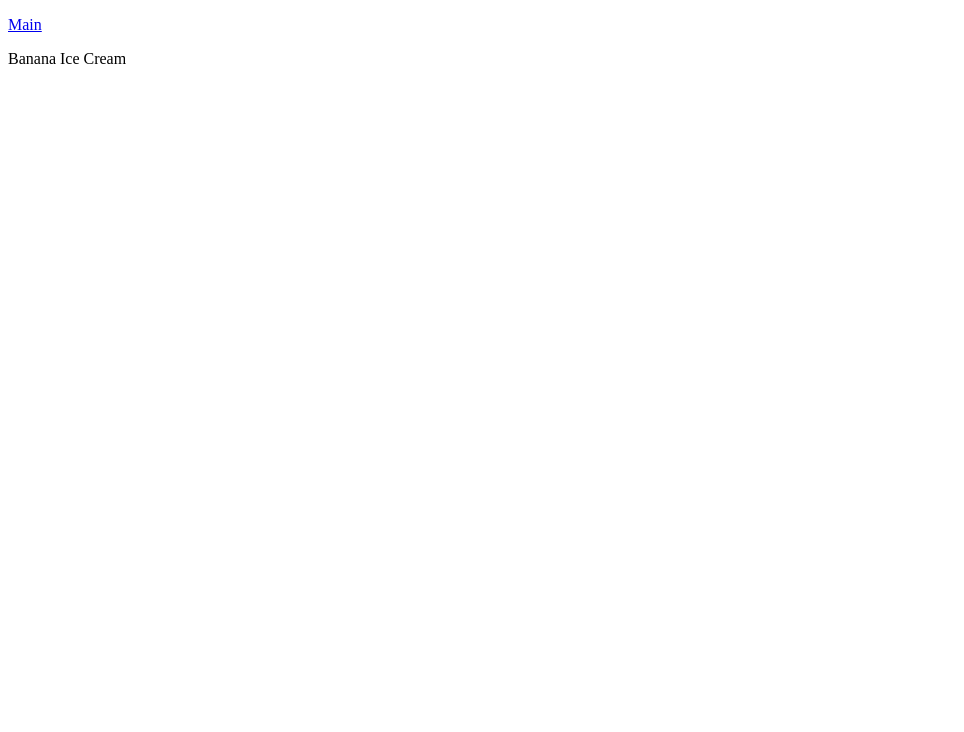
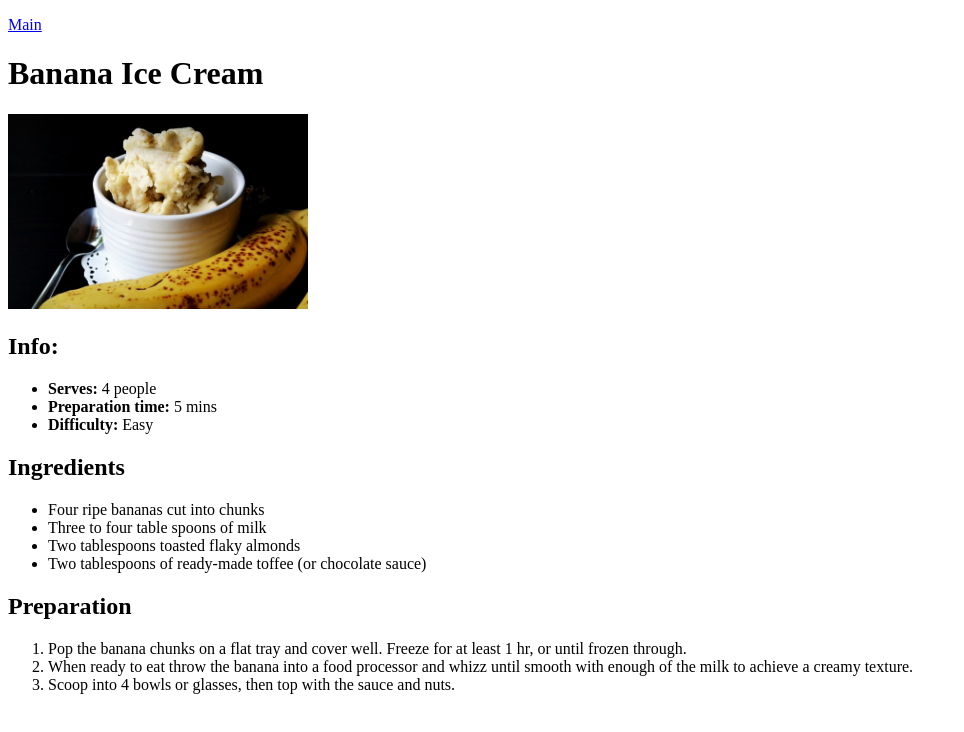
Before and after one commit to AdamMcCarthyCS/Odin-Project-Foundation, a plain HTML site: page odin-recipes/recipes/banana-ice-cream.html in a window 1280 px wide. Shown: the whole page, without its empty margins (0-964 px from the left). Drawn offline with Linux system fonts and the light colour scheme.

Commit message:
feat(recipes-banana-page): add recipe text and image
- Add recipe description, ingredients, and preparation text
- Add image with accessible alt attribute
- Verify navigation to/from index page works
- Validate HTML with W3C validator

```diff
--- a/odin-recipes/recipes/banana-ice-cream.html
+++ b/odin-recipes/recipes/banana-ice-cream.html
@@ -7,6 +7,29 @@
 </head>
 <body>
     <p><a href="../index.html">Main</a></p>
-    <p>Banana Ice Cream</p>
+    <h1>Banana Ice Cream</h1>
+    <img src="../img/Banana_ice_cream.jpg"
+    alt="Banana ice cream in a circular white pottery bowl with a black
+    background and a banana lying next to it" width="300">
+    <h2>Info:</h2>
+    <ul>
+        <li><Strong>Serves: </Strong>4 people</li>
+        <li><Strong>Preparation time: </Strong>5 mins</li>
+        <li><Strong>Difficulty: </Strong>Easy</li>
+    </ul>
+    <h2>Ingredients</h2>
+    <ul>
+        <li>Four ripe bananas cut into chunks</li>
+        <li>Three to four table spoons of milk</li>
+        <li>Two tablespoons toasted flaky almonds</li>
+        <li>Two tablespoons of ready-made toffee (or chocolate sauce)</li>
+    </ul>
+    <h2>Preparation</h2>
+    <ol>
+        <li>Pop the banana chunks on a flat tray and cover well. Freeze for at least 1 hr, or until frozen through.</li>
+        <li>When ready to eat throw the banana into a food processor and whizz until smooth with enough of the milk to achieve a creamy texture.</li>
+        <li>Scoop into 4 bowls or glasses, then top with the sauce and nuts.</li>
+    </ol>
+
 </body>
 </html>
```
